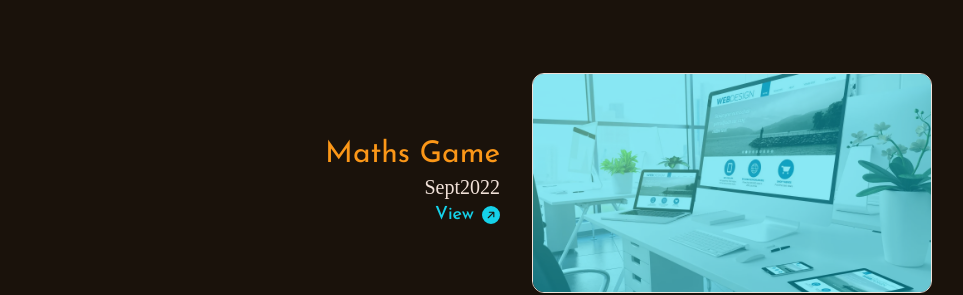
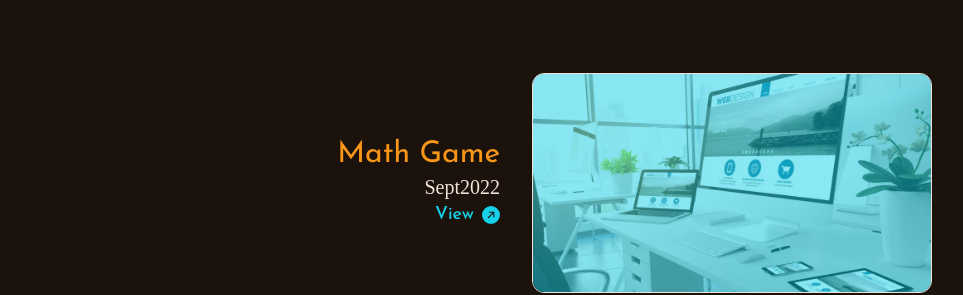
Before and after one commit to swapnilsupe01/E-portfolio, a React (Vite) app: page / in a window 1280 px wide. Shown: the part 3580-3875 px from the top of the page, without its empty margins (158-1121 px from the left). Built offline with nearby package versions, Linux system fonts and the light colour scheme.

Commit message:
project maths game name change to math game

```diff
--- a/src/components/projectsSection/ProjectsMain.jsx
+++ b/src/components/projectsSection/ProjectsMain.jsx
@@ -12,7 +12,7 @@ const projects = [
     link: "#",
   },
   {
-    name: "Maths Game",
+    name: "Math Game",
     year: "Sept2022",
     align: "left",
     image: "../../images/website-img-2.webp",
```
